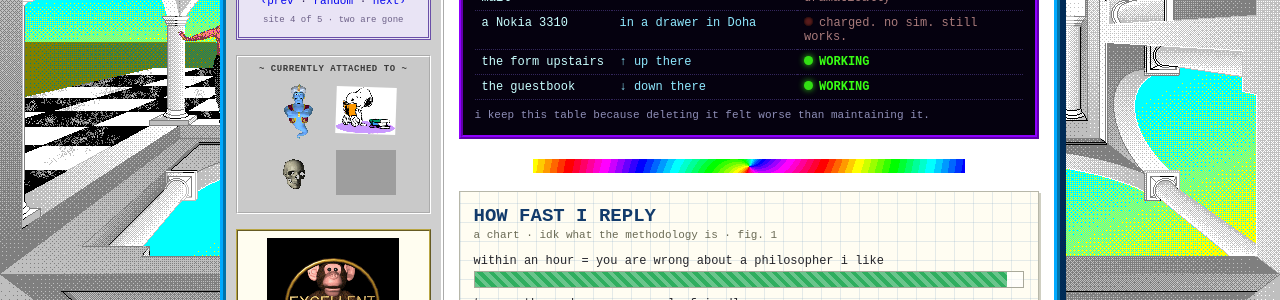
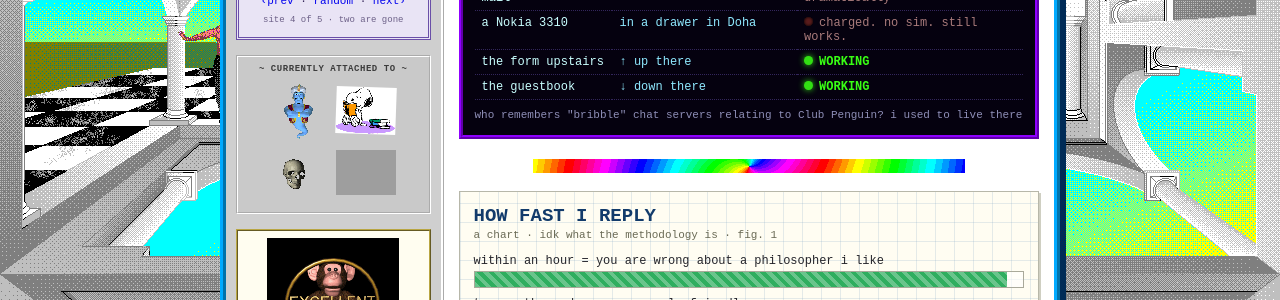
Before and after one commit to Catofminerva/Catofminerva.github.io, a Jekyll site: the page contact.html, which Jekyll copies as it is, in a window 1280 px wide and 900 px high, scrolled down 1015 px. Shown: the part 151-451 px from the top of the window. Built offline with Jekyll 4.4.1, drawn with Linux system fonts in a browser that asks for light colours; grey boxes are pictures that could not be loaded.

Commit message:
Update contact.html

```diff
--- a/contact.html
+++ b/contact.html
@@ -1025,7 +1025,7 @@ textarea { min-height:150px; resize:vertical; line-height:1.5; }
           <div class="sub">a historical survey · aka obituaries</div>
 
           <table class="deadtable">
-            <caption>i keep this table because deleting it felt worse than maintaining it.</caption>
+            <caption>who remembers "bribble" chat servers relating to Club Penguin? i used to live there</caption>
             <thead>
               <tr>
                 <th scope="col">method</th>
```
